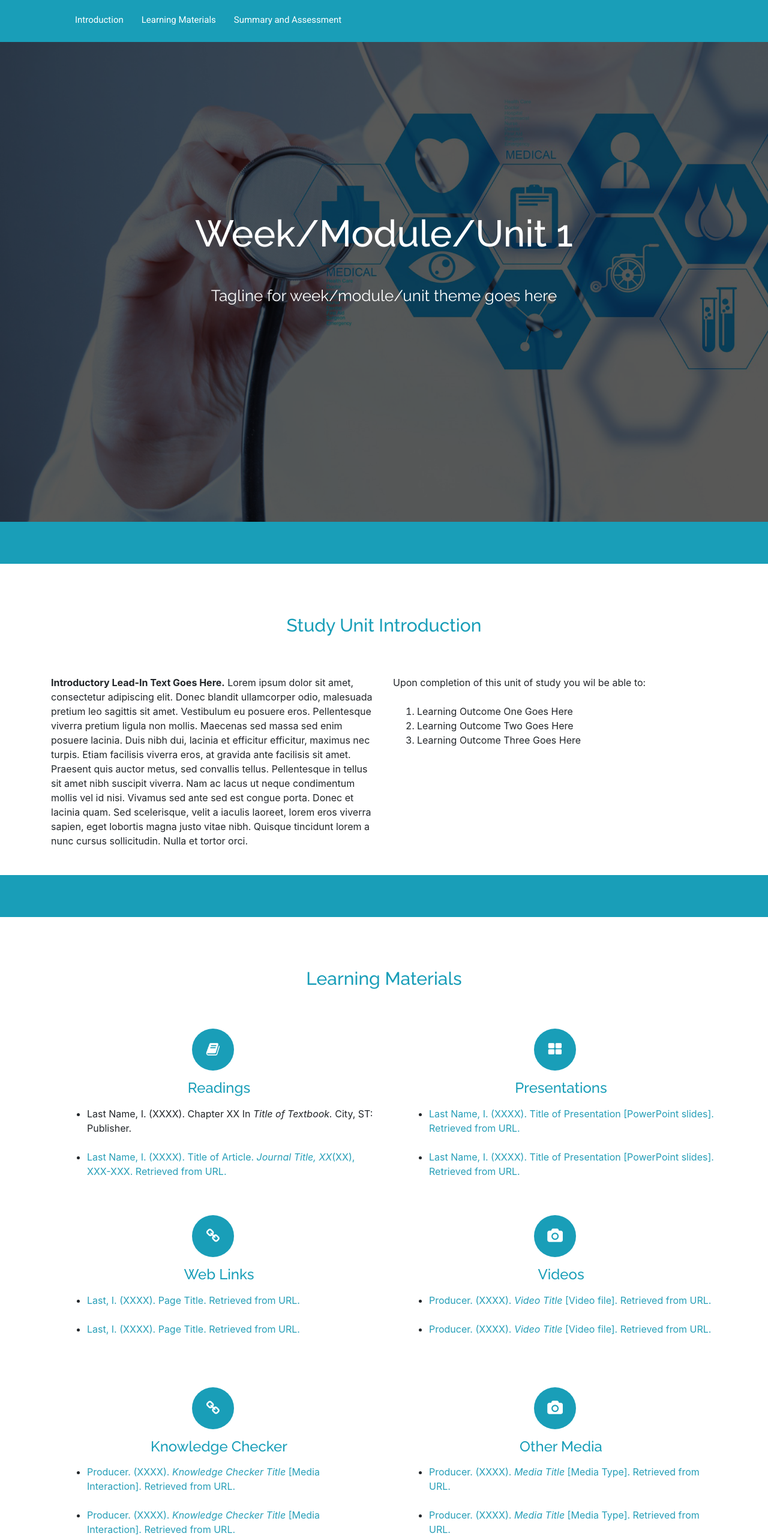
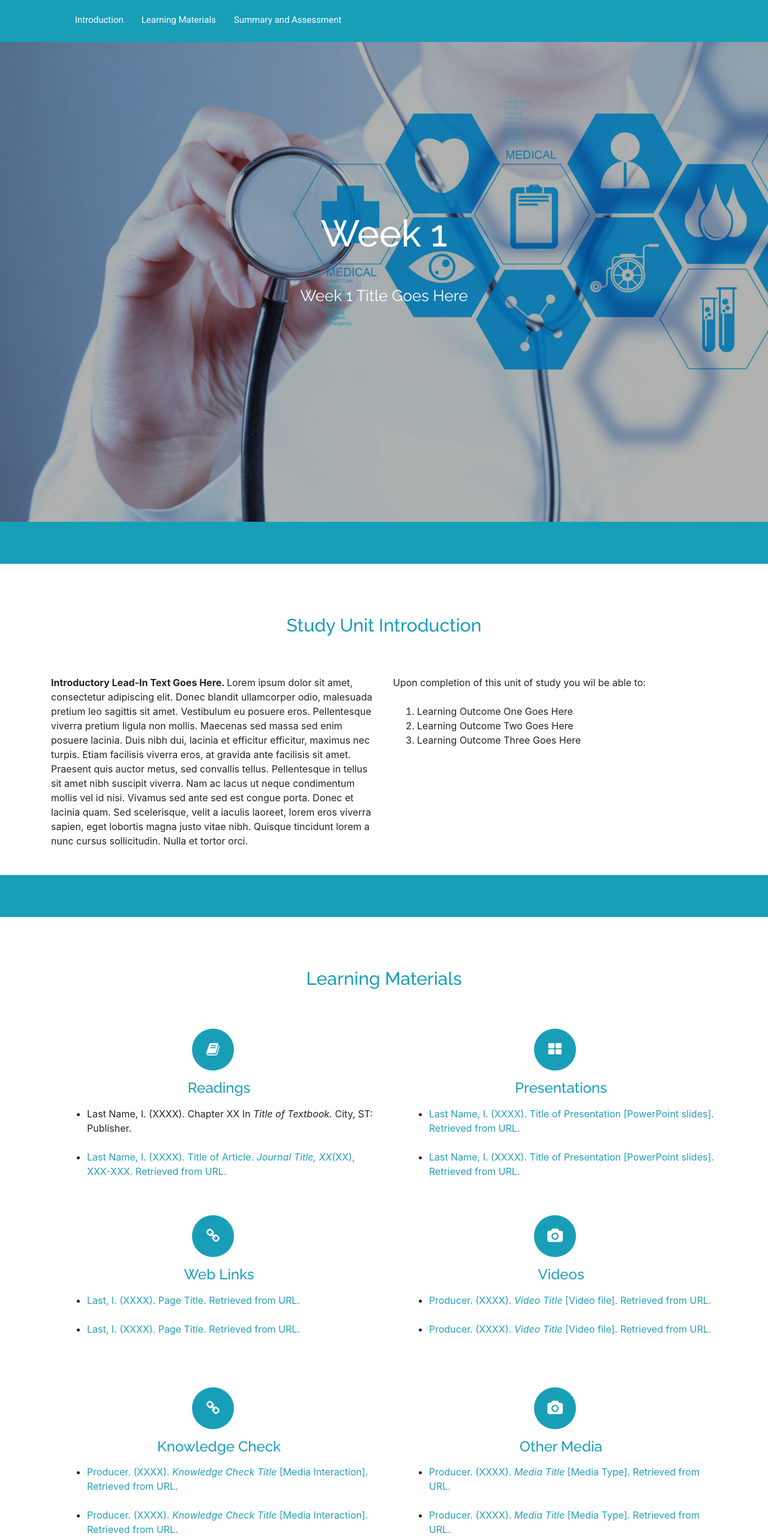
Before and after one commit to edwinmerced/WUMT, a plain HTML site: page index2.html in a window 1280 px wide. Shown: the top 2561 px of the page at 60% size. Drawn offline with Linux system fonts and the light colour scheme.

Commit message:
Add files via upload

```diff
--- a/index2.html
+++ b/index2.html
@@ -56,6 +56,12 @@
 text-decoration:underline;
 
 }
+
+        .hero:after {
+
+            background: rgba(0, 0, 0, 0.3);
+        }
+
     </style>
 </head>
 
@@ -103,11 +109,11 @@ text-decoration:underline;
 
       <div class="col-md-12">
         <h1>
-            Week/Module/Unit 1
+            Week 1
           </h1>
 
         <p class="tagline">
-          Tagline for week/module/unit theme goes here
+          Week 1 Title Goes Here
         </p>
 
 
@@ -138,7 +144,7 @@ text-decoration:underline;
         </h2>
 
         <div class="row">
-         <div class="col-md-6"><strong>Introductory Lead-In Text Goes Here.</strong> Lorem ipsum dolor sit amet, consectetur adipiscing elit. Donec blandit ullamcorper odio, malesuada pretium leo sagittis sit amet. Vestibulum eu posuere eros. Pellentesque viverra pretium ligula non mollis. Maecenas sed massa sed enim posuere lacinia. Duis nibh dui, lacinia et efficitur efficitur, maximus nec turpis. Etiam facilisis viverra eros, at gravida ante facilisis sit amet. Praesent quis auctor metus, sed convallis tellus. Pellentesque in tellus sit amet nibh suscipit viverra. Nam ac lacus ut neque condimentum mollis vel id nisi. Vivamus sed ante sed est congue porta. Donec et lacinia quam. Sed scelerisque, velit a iaculis laoreet, lorem eros viverra sapien, eget lobortis magna justo vitae nibh. Quisque tincidunt lorem a nunc cursus sollicitudin. Nulla et tortor orci.</div>
+         <div class="col-md-6"><strong>Introductory Lead-In Text Goes Here. </strong>Lorem ipsum dolor sit amet, consectetur adipiscing elit. Donec blandit ullamcorper odio, malesuada pretium leo sagittis sit amet. Vestibulum eu posuere eros. Pellentesque viverra pretium ligula non mollis. Maecenas sed massa sed enim posuere lacinia. Duis nibh dui, lacinia et efficitur efficitur, maximus nec turpis. Etiam facilisis viverra eros, at gravida ante facilisis sit amet. Praesent quis auctor metus, sed convallis tellus. Pellentesque in tellus sit amet nibh suscipit viverra. Nam ac lacus ut neque condimentum mollis vel id nisi. Vivamus sed ante sed est congue porta. Donec et lacinia quam. Sed scelerisque, velit a iaculis laoreet, lorem eros viverra sapien, eget lobortis magna justo vitae nibh. Quisque tincidunt lorem a nunc cursus sollicitudin. Nulla et tortor orci.</div>
          <div class="col-md-6">Upon completion of this unit of study you wil be able to:<br><ol><br>
              <li>Learning Outcome One Goes Here</li>
              <li>Learning Outcome Two Goes Here</li>
@@ -285,13 +291,13 @@ text-decoration:underline;
 
             <div>
               <h3>
-                 Knowledge Checker
+                 Knowledge Check
                 </h3>
 
                <p class="text-left">
                   <ul class="text-left">
-                      <li><a href="#">Producer. (XXXX). <em>Knowledge Checker Title</em> [Media Interaction]. Retrieved from URL.</a></li><br>
-                      <li><a href="#">Producer. (XXXX). <em>Knowledge Checker Title</em> [Media Interaction]. Retrieved from URL.</a></li><br>
+                      <li><a href="#">Producer. (XXXX). <em>Knowledge Check Title</em> [Media Interaction]. Retrieved from URL.</a></li><br>
+                      <li><a href="#">Producer. (XXXX). <em>Knowledge Check Title</em> [Media Interaction]. Retrieved from URL.</a></li><br>
                 </ul>
               </p>
             </div>
@@ -344,7 +350,7 @@ text-decoration:underline;
         </h2>
 
         <div class="row">
-         <div class="col-md-6"><strong>Summary Text Goes Here.</strong>Lorem ipsum dolor sit amet, consectetur adipiscing elit. Donec blandit ullamcorper odio, malesuada pretium leo sagittis sit amet. Vestibulum eu posuere eros. Pellentesque viverra pretium ligula non mollis. Maecenas sed massa sed enim posuere lacinia. Duis nibh dui, lacinia et efficitur efficitur, maximus nec turpis. Etiam facilisis viverra eros, at gravida ante facilisis sit amet. Praesent quis auctor metus, sed convallis tellus. Pellentesque in tellus sit amet nibh suscipit viverra. Nam ac lacus ut neque condimentum mollis vel id nisi. Vivamus sed ante sed est congue porta. Donec et lacinia quam. Sed scelerisque, velit a iaculis laoreet, lorem eros viverra sapien, eget lobortis magna justo vitae nibh. Quisque tincidunt lorem a nunc cursus sollicitudin. Nulla et tortor orci.</div>
+         <div class="col-md-6"><strong>Summary Text Goes Here. </strong>Lorem ipsum dolor sit amet, consectetur adipiscing elit. Donec blandit ullamcorper odio, malesuada pretium leo sagittis sit amet. Vestibulum eu posuere eros. Pellentesque viverra pretium ligula non mollis. Maecenas sed massa sed enim posuere lacinia. Duis nibh dui, lacinia et efficitur efficitur, maximus nec turpis. Etiam facilisis viverra eros, at gravida ante facilisis sit amet. Praesent quis auctor metus, sed convallis tellus. Pellentesque in tellus sit amet nibh suscipit viverra. Nam ac lacus ut neque condimentum mollis vel id nisi. Vivamus sed ante sed est congue porta. Donec et lacinia quam. Sed scelerisque, velit a iaculis laoreet, lorem eros viverra sapien, eget lobortis magna justo vitae nibh. Quisque tincidunt lorem a nunc cursus sollicitudin. Nulla et tortor orci.</div>
          <div class="col-md-6">Please use the main course navigation (left side of the LMS) to access the assessment(s) for this study unit. Assessmens for this study unit include:
             <br>
              <ol><br>
```
